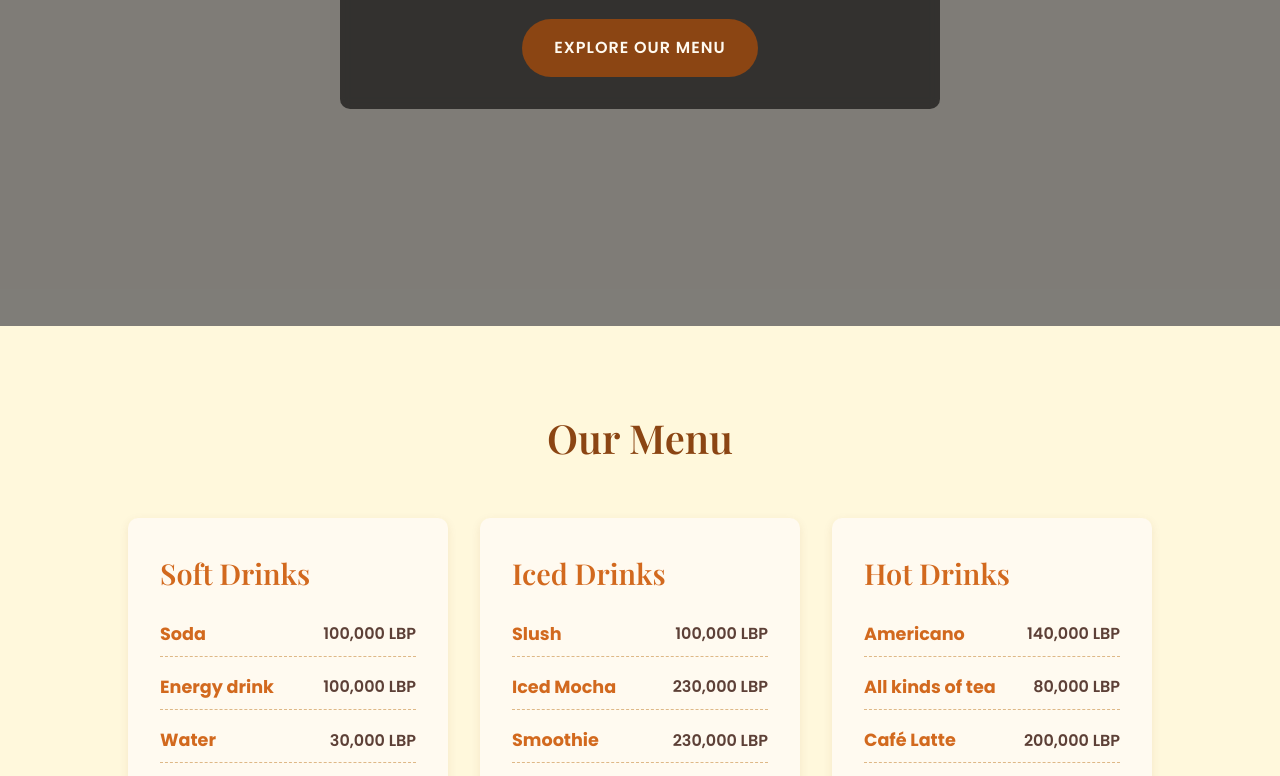
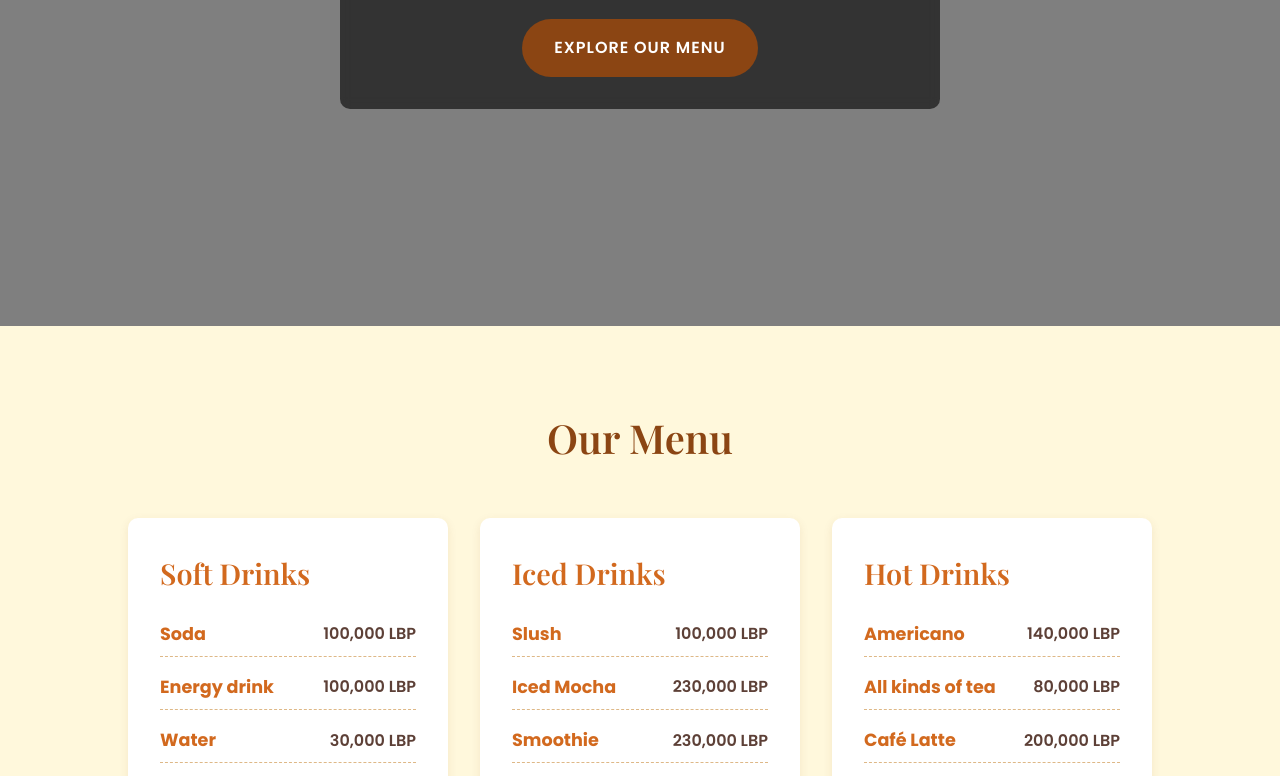
Before and after one commit to Nazz91939/Mint-JadeWebsite, a plain HTML site: page index.html in a window 1280 px wide. Shown: the part 474-1250 px from the top of the page. Drawn offline with nearby package versions, Linux system fonts and the light colour scheme.

Commit message:
Restore original color palette

```diff
--- a/styles/main.css
+++ b/styles/main.css
@@ -6,13 +6,13 @@
 }
 
 :root {
-    --color-primary: #8B4513; /* Dark coffee brown */
-    --color-secondary: #D2691E; /* Light coffee brown */
-    --color-accent: #DEB887; /* Burlywood - creamy coffee */
-    --color-background: #FFF8DC; /* Cornsilk - light cream */
-    --color-text: #3E2723; /* Dark brown text */
-    --color-text-light: #5D4037; /* Medium brown text */
-    --color-white: #FFFAF0; /* Floral white */
+    --color-primary: #8B4513;
+    --color-secondary: #D2691E;
+    --color-accent: #DEB887;
+    --color-background: #FFF8DC;
+    --color-text: #3E2723;
+    --color-text-light: #5D4037;
+    --color-white: #FFFFFF;
 }
 
 body {
```
